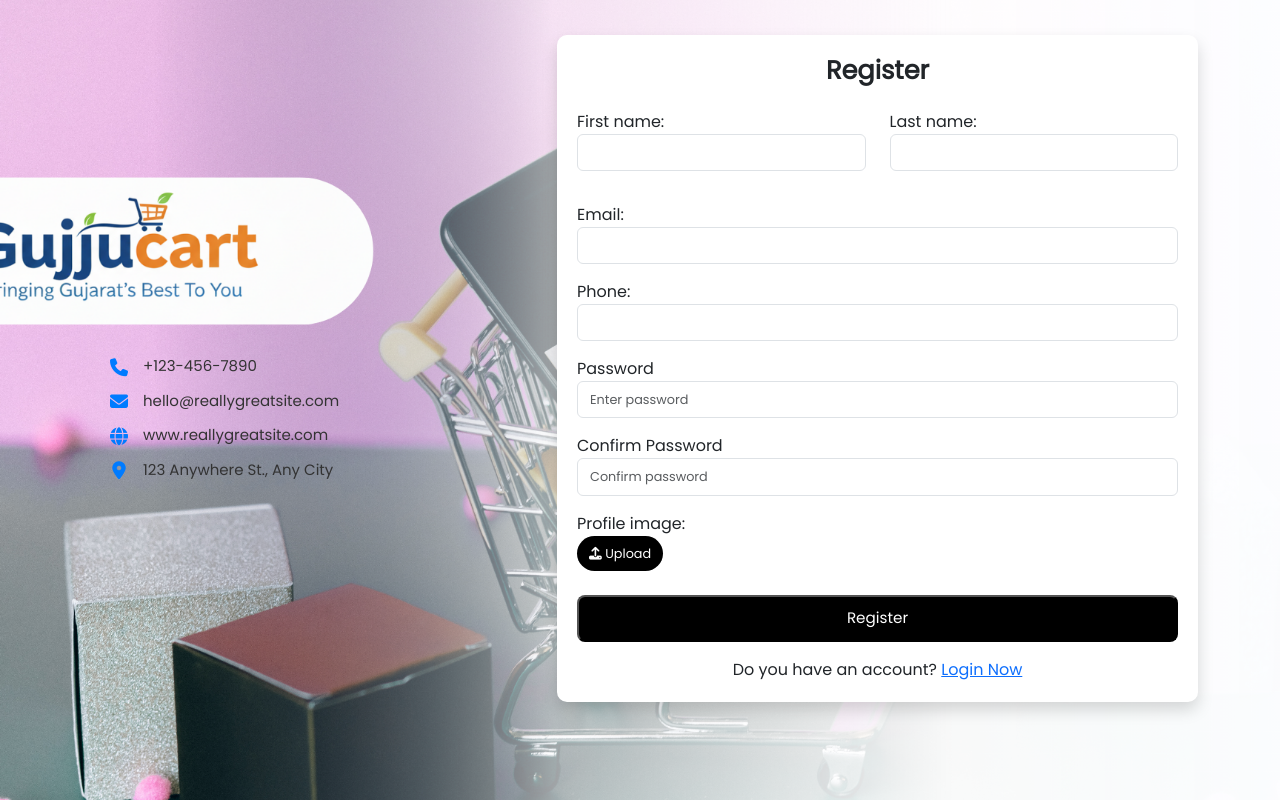
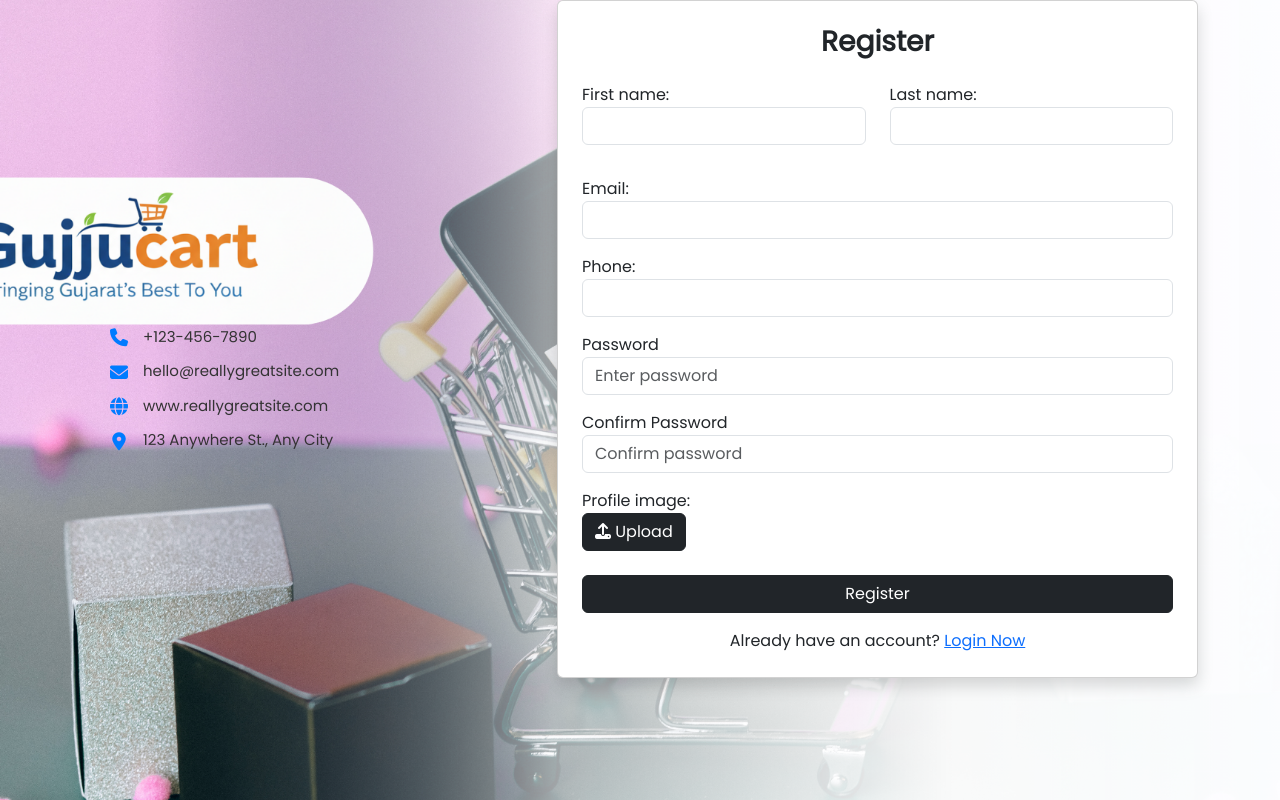
Before and after one commit to Mahavir-25/gujjucart, a Django app: page /signup in a window 1280 px wide. Run offline with Django 5.2, Linux system fonts and the light colour scheme; some libraries are stand-ins or nearby versions.

Commit message:
login and signup form popup

```diff
--- a/dashboard/templates/dashboard/login.html
+++ b/dashboard/templates/dashboard/login.html
@@ -71,7 +71,7 @@
 
       <!-- Right section with Django login form -->
       <div class="col-md-7">
-        <div class="loginbox card border-0 shadow-lg p-5 rounded-4 bg-white">
+        <div class="popup card border-0 shadow-lg p-5 rounded-4 bg-white">
           <h3 class="mb-4 text-center fw-bold">Welcome Back</h3>
 
           <form method="post" action="{% url 'login' %}" novalidate>
--- a/dashboard/templates/dashboard/signup.html
+++ b/dashboard/templates/dashboard/signup.html
@@ -1,88 +1,30 @@
 <!DOCTYPE html>
 {% load static %}
+{% load widget_tweaks %}
 <html lang="en">
 <head>
   <meta charset="UTF-8">
   <meta name="viewport" content="width=device-width, initial-scale=1">
   <title>Gujjucart Register</title>
+  <!-- Bootstrap CSS -->
   <link href="https://cdn.jsdelivr.net/npm/bootstrap@5.3.3/dist/css/bootstrap.min.css" rel="stylesheet">
   <link href="https://fonts.googleapis.com/css2?family=Poppins&display=swap" rel="stylesheet">
   <script src="https://kit.fontawesome.com/a076d05399.js" crossorigin="anonymous"></script>
-  <link rel="stylesheet" href="https://cdnjs.cloudflare.com/ajax/libs/font-awesome/6.4.0/css/all.min.css" >
-
+  <link rel="stylesheet" href="https://cdnjs.cloudflare.com/ajax/libs/font-awesome/6.4.0/css/all.min.css">
 
   <style>
       body, html {
           height: 100%;
           margin: 0;
           font-family: 'Poppins', sans-serif;
-
-    background: url("{% static 'dashboard/images/backgrounds/bg.png' %}") no-repeat center center;
-    background-attachment: fixed;   /* Background fix karega */
-    background-size: cover;         /* Image ko full screen cover karega */
+          background: url("{% static 'dashboard/images/backgrounds/bg.png' %}") no-repeat center center fixed;
+          background-size: cover;
       }
-{% comment %}
-    .overlay {
-      background-color: rgba(255, 255, 255, 0.85);
-      height: 100%;
-    } {% endcomment %}
-.form-container {
-    max-width: 700px;      /* smaller width */
-    padding: 20px;         /* less padding */
-    border-radius: 10px;
-    margin: 35px auto;
-    background-color:white;
-}
-
-.form-container h3 {
-    font-size: 1.6rem;     /* smaller heading */
-    margin-bottom: 20px;
-}
-
-.form-container input.form-control,
-.form-container .upload-btn {
-    padding: 8px 12px;     /* smaller inputs */
-    font-size: 0.8rem;     /* smaller text */
-}
-
-.form-container button.register-btn {
-    padding: 10px;
-    font-size: 0.95rem;
-}
-
-.row.mb-3 .col {
-    {% comment %} margin-bottom: 10px;   /* less spacing between fields in grid */ {% endcomment %}
-}
-
-
-    .form-control {
-      border-radius: 6px;
-    }
-
-    .register-btn {
-      background-color: black;
-      color: white;
-      padding: 12px;
-      width: 100%;
-      border-radius: 8px;
-      font-size: 18px;
-    }
-
-    .register-btn:hover {
-      background-color: #333;
-    }
-
-    .logo {
-      max-width: 200px;
-    }
-
 
       .contact-info {
           max-width: 400px;
-        margin-top: 100px ;
+          margin-top: 100px;
           padding: 25px;
-
-
           font-family: 'Poppins', sans-serif;
           color: #333;
       }
@@ -109,25 +51,6 @@
           width: 24px;
           text-align: center;
       }
-
-    .upload-btn {
-      display: inline-block;
-      background: black;
-      color: white;
-      padding: 7px 24px;
-      border-radius: 25px;
-      font-size: 14px;
-      cursor: pointer;
-      text-align: center;
-      border: none;
-    }
-
-    @media (max-width: 768px) {
-      .left-section {
-        text-align: center;
-        margin-bottom: 20px;
-      }
-    }
   </style>
 </head>
 <body>
@@ -148,16 +71,17 @@
 
     <!-- Right section with Django form -->
 <div class="col-md-7">
-        <div class="form-container shadow">
+  <div class="popup card shadow p-4">
     <h3 class="mb-4 text-center fw-bold">Register</h3>
-          <form method="POST" enctype="multipart/form-data" novalidate>
+    <form method="POST" action="{% url 'signup' %}" enctype="multipart/form-data" novalidate>
       {% csrf_token %}
 
+      <!-- Name Fields -->
       <div class="row mb-3">
         <div class="col">
           <div class="mb-3">
             {{ form.first_name.label_tag }}
-                  {{ form.first_name }}
+            {{ form.first_name|add_class:"form-control" }}
             {% for error in form.first_name.errors %}
               <div class="text-danger small">{{ error }}</div>
             {% endfor %}
@@ -166,7 +90,7 @@
         <div class="col">
           <div class="mb-3">
             {{ form.last_name.label_tag }}
-                  {{ form.last_name }}
+            {{ form.last_name|add_class:"form-control" }}
             {% for error in form.last_name.errors %}
               <div class="text-danger small">{{ error }}</div>
             {% endfor %}
@@ -174,21 +98,25 @@
         </div>
       </div>
 
+      <!-- Email -->
       <div class="mb-3">
         {{ form.email.label_tag }}
-              {{ form.email }}
+        {{ form.email|add_class:"form-control" }}
         {% for error in form.email.errors %}
           <div class="text-danger small">{{ error }}</div>
         {% endfor %}
       </div>
+
+      <!-- Phone -->
       <div class="mb-3">
         {{ form.phone.label_tag }}
-              {{ form.phone }}
+        {{ form.phone|add_class:"form-control" }}
         {% for error in form.phone.errors %}
           <div class="text-danger small">{{ error }}</div>
         {% endfor %}
       </div>
 
+      <!-- Password Fields -->
       <div class="mb-3">
         <label for="{{ form.password1.id_for_label }}">{{ form.password1.label }}</label>
         <input type="password" name="{{ form.password1.html_name }}" id="{{ form.password1.id_for_label }}"
@@ -207,35 +135,32 @@
         {% endfor %}
       </div>
 
-
+      <!-- Profile Image Upload -->
       <div class="mb-4">
         {{ form.profile_image.label_tag }}<br>
-              <input type="file" id="profileImage" name="profile_image" style="display: none;">
-              <button type="button" class="upload-btn" onclick="document.getElementById('profileImage').click()">
+        <input type="file" id="profileImage" name="profile_image" class="d-none">
+        <button type="button" class="btn btn-dark" onclick="document.getElementById('profileImage').click()">
           <i class="fas fa-upload"></i> Upload
         </button>
         {% if form.errors %}
-            <div class="mt-3">
-                {% if form.non_field_errors %}
-                    <div class="text-danger small">{{ form.non_field_errors.0 }}</div>
-                {% else %}
+        <div class="mt-2">
           {% for field, errors in form.errors.items %}
-                        {% if forloop.first %}
-                            <div class="text-danger small">{{ errors.0 }}</div>
-                        {% endif %}
+            {% for error in errors %}
+              <div class="text-danger small">{{ error }}</div>
             {% endfor %}
+          {% endfor %}
+        </div>
         {% endif %}
       </div>
-            {% endif %}
 
+      <!-- Submit Button -->
+      <button type="submit" class="btn btn-dark w-100">Register</button>
 
+      <!-- Link to Login -->
+      <div class="text-center mt-3">
+        Already have an account? <a href="{% url 'login' %}">Login Now</a>
       </div>
 
-
-                <button type="submit" class="register-btn">Register</button>
-                <div class="text-center mt-3">
-                  Do you have an account? <a href="{% url 'login' %}">Login Now</a>
-                </div>
     </form>
   </div>
 </div>
--- a/dashboard/views.py
+++ b/dashboard/views.py
@@ -11,16 +11,15 @@ from .forms import ForgotPasswordForm, ResetPasswordForm,ProfileUpdateForm
 from django.contrib.auth.models import User
 from dashboard.models import Product
 
-
 class LoginView(FormView):
-    template_name = 'dashboard/login.html'
+    template_name = 'dashboard/login.html'  # fallback, rarely used
     form_class = LoginForm
+    home_index = 'dashboard/home_index.html'
 
     def get_success_url(self):
         user = self.request.user
-        # Redirect based on role
         if getattr(user, 'role', None) == 'u':
-            return reverse_lazy('index')  # replace with your index URL name
+            return reverse_lazy('index')
         else:
             return reverse_lazy('dashboard_index')
 
@@ -30,16 +29,28 @@ class LoginView(FormView):
         return super().form_valid(form)
 
     def form_invalid(self, form):
-        return super().form_invalid(form)
+        # Pass all errors to home_index template
+        error_list = []
 
-    def form_invalid(self, form):
-        return super().form_invalid(form)
+        # Non-field errors (like invalid credentials)
+        for err in form.non_field_errors():
+            error_list.append(err)
 
+        # Field-specific errors
+        for field in form:
+            for err in field.errors:
+                error_list.append(f"{field.label}: {err}")
+
+        return render(self.request, 'dashboard/home_index.html', {
+        'login_form': form,
+        'login_error': True,
+        'login_error_list': error_list
+        })
 
 class LogoutView(TemplateView):
     def get(self, request, *args, **kwargs):
         logout(request)
-        return redirect('login')
+        return redirect('index')
 
 class DashboardIndexView(LoginRequiredMixin, TemplateView):
     template_name = "dashboard/dashboard_index.html"
@@ -72,6 +83,13 @@ class ProfileView(LoginRequiredMixin,TemplateView):
 class SignupView(FormView):
     template_name = 'dashboard/signup.html'
     form_class = SignUpForm
+    def get_success_url(self):
+        user = self.request.user
+        # Redirect based on role
+        if getattr(user, 'role', None) == 'u':
+            return reverse_lazy('index')  # replace with your index URL name
+        else:
+            return reverse_lazy('dashboard_index')
 
     def form_valid(self, form):
         # Save the user instance but don’t commit if using ModelForm
--- a/gujjucart/settings.py
+++ b/gujjucart/settings.py
@@ -41,7 +41,8 @@ INSTALLED_APPS = [
     'django.contrib.sessions',
     'django.contrib.messages',
     'django.contrib.staticfiles',
-    'dashboard'
+    'dashboard',
+    'widget_tweaks',
 ]
 
 MIDDLEWARE = [
```
Also changed, not shown: dashboard/templates/dashboard/home_index.html (+31 -3 lines). Lines whose indentation alone changed are shown as unchanged.
